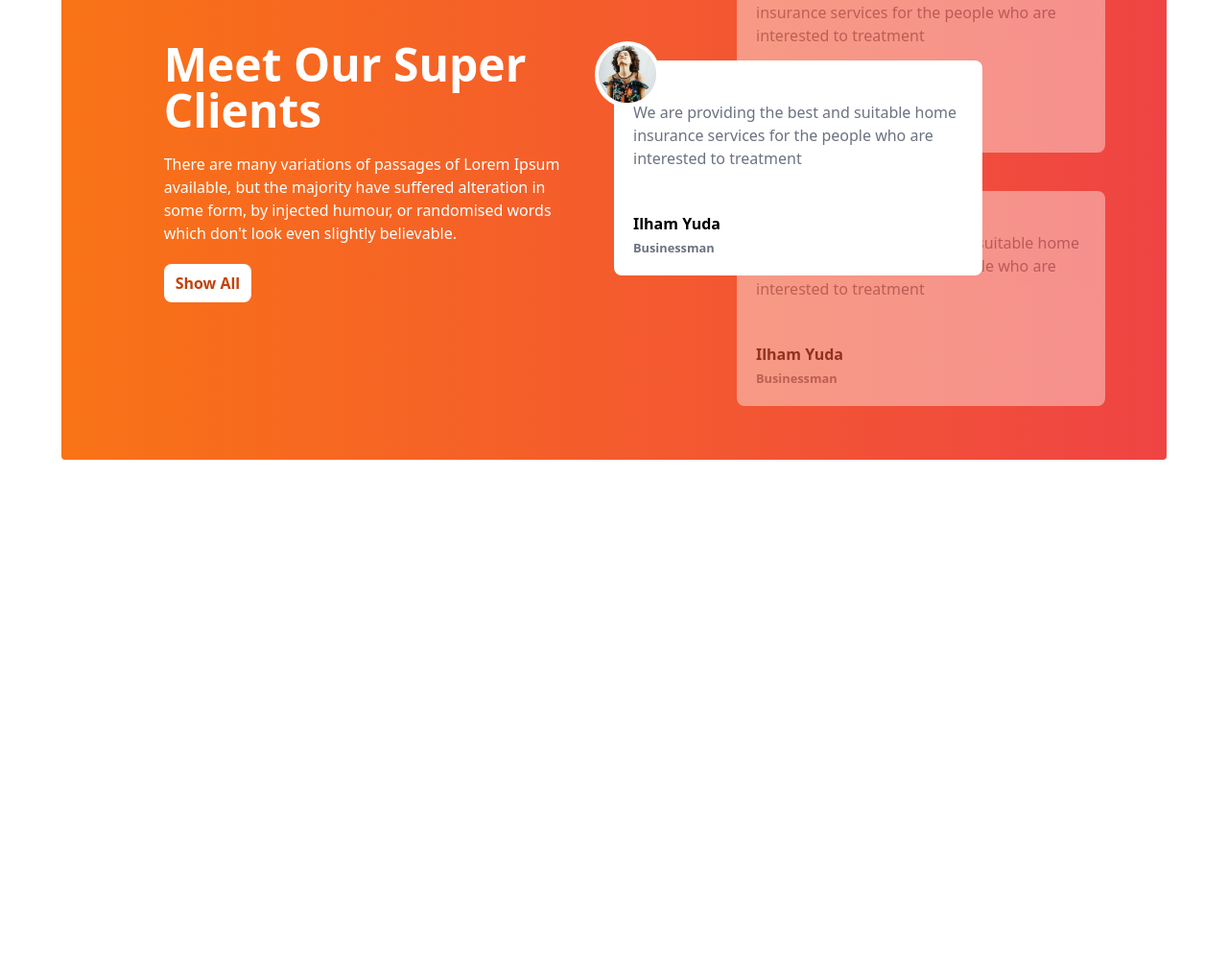
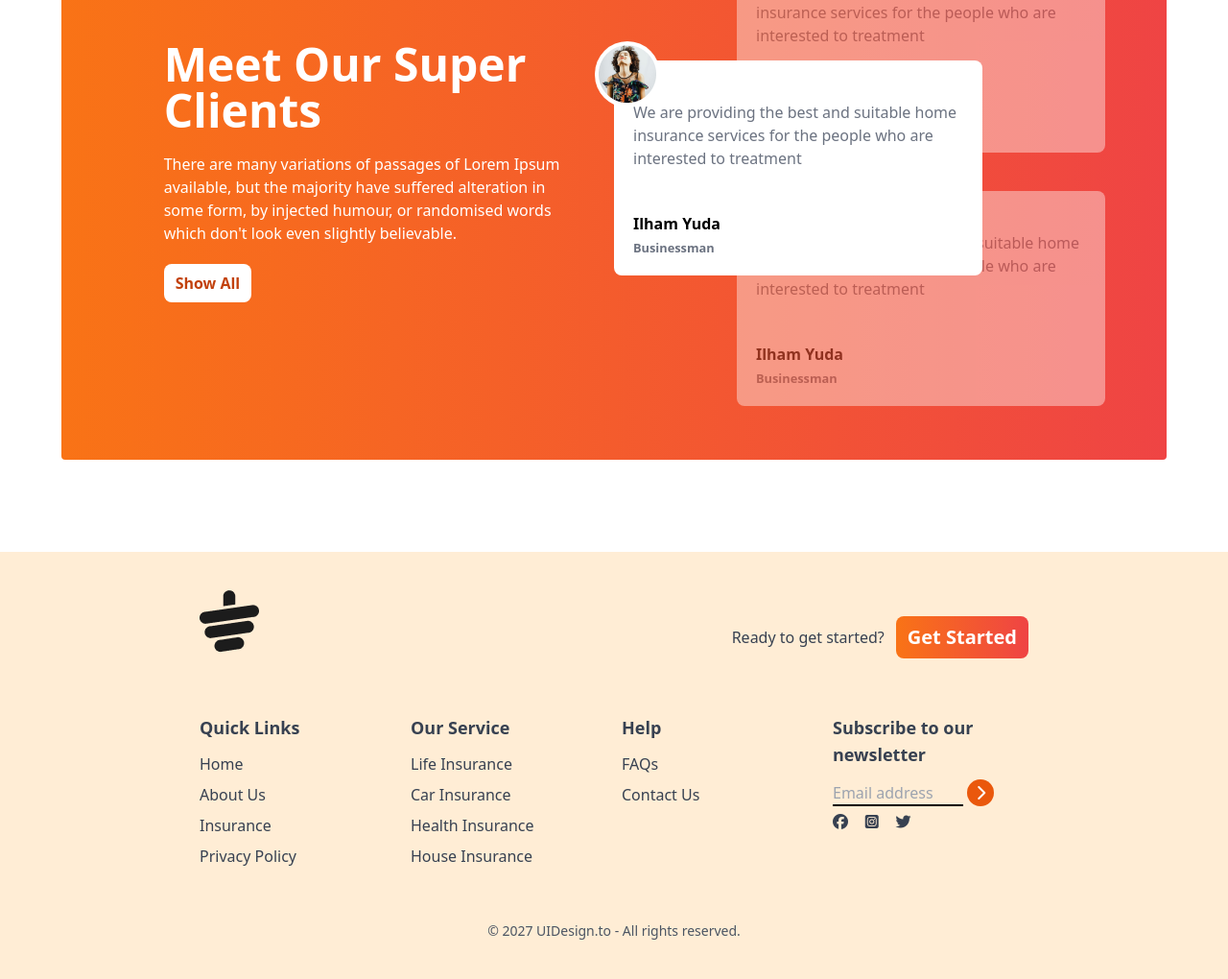
Before and after one commit to siamussalehin/tea-house-with-tailwind, a plain HTML site: page index.html in a window 1280 px wide. Shown: the part 1990-3010 px from the top of the page at 96% size. Before the commit the page ends 2565 px from the top, so only its background shows below. Drawn offline with nearby package versions, Linux system fonts and the light colour scheme.

Commit message:
added footer section

```diff
--- a/index.html
+++ b/index.html
@@ -267,6 +267,97 @@
           </div>
         </div>
       </section>
+
+      <!-- News section homework-->
+
+
     </main>
+
+    <!-- footer section -->
+    <footer class="bg-orange-100 text-gray-700 py-10 px-4 md:px-16">
+      <div class="w-9/12 mx-auto">
+        <!-- Logo -->
+         <div class="mb-8 flex justify-between">
+          <img class="mb-8" src="images/cup.png" alt="">
+          <div class="flex items-center gap-3">
+            <h4>Ready to get started?</h4>
+            <button class="px-3 py-2 rounded-lg text-white font-bold bg-gradient-to-r from-orange-500 to-red-500 text-xl">Get Started</button>
+          </div>
+         </div>
+
+         <!-- Links -->
+          <div class="grid grid-cols-1 md:grid-cols-2 lg:grid-cols-4 gap-4">
+            <!-- First column -->
+             <div>
+              <h3 class="font-semibold text-lg mb-3">Quick Links</h3>
+              <ul class="space-y-2">
+                <li>
+                  <a class="hover:text-orange-600" href="">Home</a>
+                </li>
+                <li>
+                  <a class="hover:text-orange-600" href="">About Us</a>
+                </li>
+                <li>
+                  <a class="hover:text-orange-600" href="">Insurance</a>
+                </li>
+                <li>
+                  <a class="hover:text-orange-600" href="">Privacy Policy</a>
+                </li>
+
+              </ul>
+             </div>
+            <!--second column -->
+             <div>
+              <h3 class="font-semibold text-lg mb-3">Our Service</h3>
+              <ul class="space-y-2">
+                <li>
+                  <a class="hover:text-orange-600" href="">Life Insurance</a>
+                </li>
+                <li>
+                  <a class="hover:text-orange-600" href="">Car Insurance</a>
+                </li>
+                <li>
+                  <a class="hover:text-orange-600" href="">Health Insurance</a>
+                </li>
+                <li>
+                  <a class="hover:text-orange-600" href="">House Insurance</a>
+                </li>
+
+              </ul>
+             </div>
+            <!-- third column -->
+             <div>
+              <h3 class="font-semibold text-lg mb-3">Help</h3>
+              <ul class="space-y-2">
+                <li>
+                  <a class="hover:text-orange-600" href="">FAQs</a>
+                </li>
+                <li>
+                  <a class="hover:text-orange-600" href="">Contact Us</a>
+                </li>
+              </ul>
+             </div>
+             <!-- fourth column -->
+              <div>
+                <h3 class="font-semibold text-lg mb-3">Subscribe to our <br> newsletter</h3>
+                <div class="flex flex-col space-y-2">
+                  <div>
+                    <input class="bg-transparent border-b-2 border-black w-4/6" placeholder="Email address" type="text">
+                    <i class="fa-solid fa-chevron-right w-7 h-7 bg-orange-600 inline-flex rounded-full text-white justify-center items-center"></i>
+                    <div class="flex justify-between w-2/5 mb-2 mt-2">
+                      <i class="fa-brands fa-facebook"></i>
+                      <i class="fa-brands fa-square-instagram"></i>
+                      <i class="fa-brands fa-twitter"></i>
+                    </div>
+                  </div>
+                </div>
+              </div>
+          </div>
+          <div class="text-center pt-4 mt-10">
+            <p class="text-sm text-gray-600">© 2027 UIDesign.to - All rights reserved.</p>
+          </div>
+      </div>
+
+    </footer>
   </body>
 </html>
```
